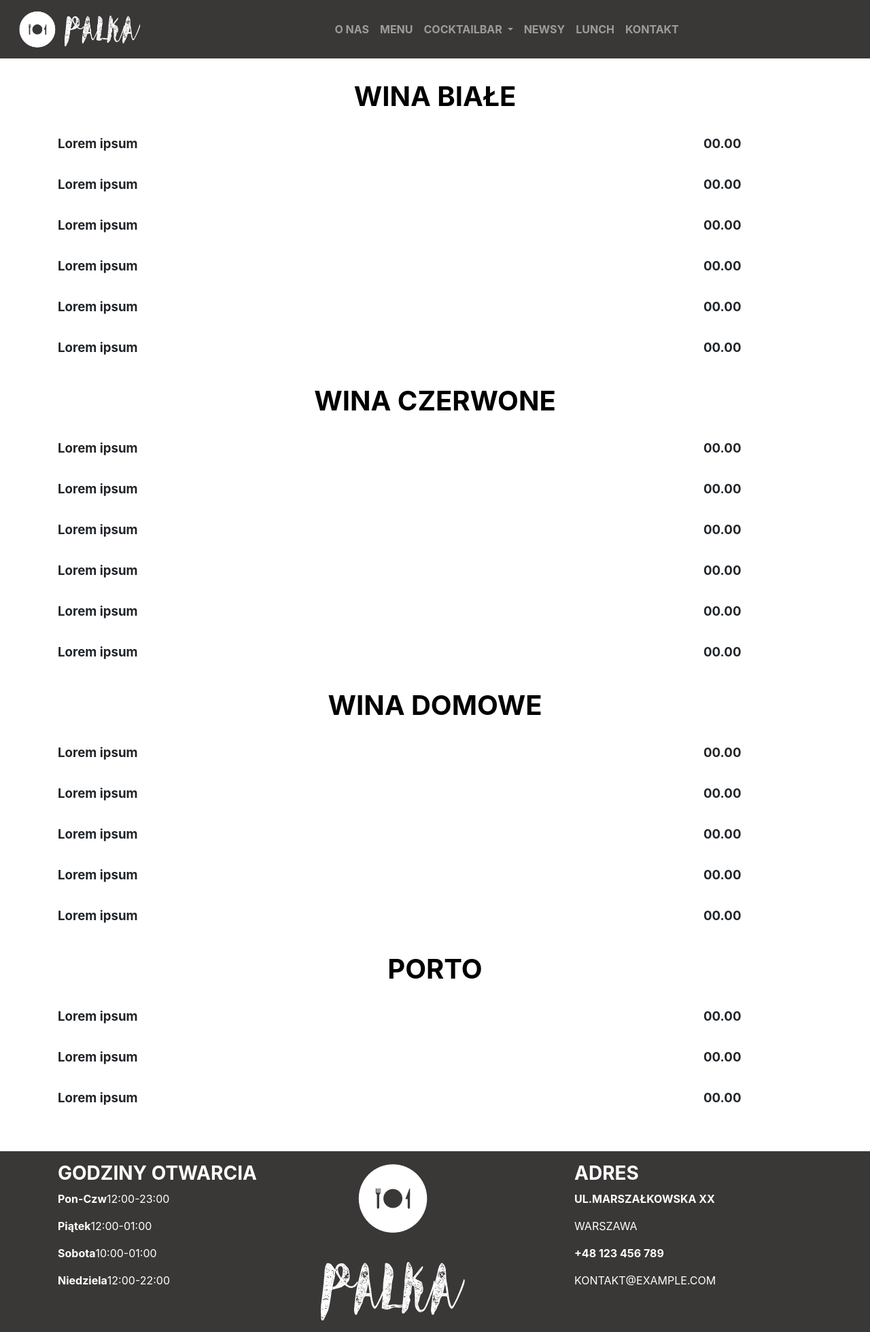
After one commit to PalkaAdam/restaurant-page, a Django app: a page that uses mysite/templates/base.html in a window 1280 px wide. The commit adds this page. Shown: the whole page at 68% size. Run offline with Django 3.2, Linux system fonts and the light colour scheme; some libraries are stand-ins or nearby versions.

Commit message:
Some new templates, and fix contact page

```diff
--- a/mysite/static/css/index.css
+++ b/mysite/static/css/index.css
@@ -4,6 +4,7 @@
 }
 h1 {
     font-weight: bold;
+    color: black;
 }
 
 #first {
@@ -14,10 +15,11 @@ h1 {
 #about {
     width: 100%;
     min-height: 100vh;
-    background-image: url("/static/logos/back2.jpg");
+    background-image: url("/static/logos/back3.png");
     font-size: 20pt;
     padding-top: 100px;
     font-weight:bold;
+    color: white;
 }
 #about h2 {
     font-size: 34pt;
@@ -34,14 +36,17 @@ h1 {
     min-height: 100vh;
     color: white;
     text-align: center;
-    background-image: url("/static/logos/back3.png");
+    background-color: white;
+}
+#menu h1 {
+    font-size: 42pt;
 }
 
 #newsy {
-    padding-top: 100px;
+    padding-top: 90px;
     width: 100%;
     min-height: 100vh;
-    background-color: white;
+    background-image: url("/static/logos/back4.png");
     text-align: center;
 }
 #newsy p {
@@ -49,21 +54,69 @@ h1 {
 }
 #newsy h2 {
     font-weight: bold;
-}
-#promo {
-    width: 100%;
-    min-height: 100vh;
-    background-color: yellow;
+    border-bottom: 4px solid black;
+    padding-bottom: 10px;
 }
 #lunch {
     width: 100%;
     min-height: 100vh;
-    background-color: green;
+    text-align: center;
+    padding-top: 2vh;
+    padding-bottom: 2vh;
+}
+#lunch h4 {
+    font-weight: bold;
 }
 #kontakt {
     width: 100%;
     min-height: 100vh;
-    background-color: yellow;
+    background-color: white;
+}
+iframe {
+    display: inline-block;
+    width: 100%;
+    height: 100%;
+    max-height: 50vh;
+
+}
+#kontakt-mail {
+    margin-left: 10vw;
+    margin-right: 10vw;
+    padding-top: 2vh;
+    padding-bottom: 5vh;
+
+}
+#kontakt-mail textarea {
+    width: 100%;
+    height: 25vh;
+    resize: none;
+}
+#kontakt-mail input {
+    width: 100%;
+}
+.send {
+    text-align: center;
+    background-color: #3A3737;
+    color: white;
+    font-weight: bold;
+    border: 2px solid #3A3737;
+    border-radius: 100px / 50px;
+    width: 20vw;
+    height: 5vh;
+    align: center;
+
+}
+.details {
+    padding-top: 2vh;
+    padding-bottom: 10vh;
+    font-size: 14pt;
+    font-weight: bold;
+    padding-bottom: 5vh;
+}
+.details h1 {
+    text-align:center;
+    padding-top: 2vh;
+    padding-bottom: 2vh;
 }
 footer {
     background-color: #3A3737;
@@ -148,7 +201,7 @@ nav a {
     padding: 2%;
 
 }
-.text-block h4 {
+.text-block h5 {
     position: absolute;
     text-align: center;
     margin: 0;
--- a/mysite/templates/base.html
+++ b/mysite/templates/base.html
@@ -2,7 +2,7 @@
 <html lang="en">
 
 <head>
-    <title>Italian Restaurant</title>
+    <title>PALKA Restaurant</title>
     <meta charset="utf-8">
     <meta name="viewport" content="width=device-width, initial-scale=1">
     <link rel="stylesheet" href="https://maxcdn.bootstrapcdn.com/bootstrap/4.0.0/css/bootstrap.min.css" integrity="sha384-Gn5384xqQ1aoWXA+058RXPxPg6fy4IWvTNh0E263XmFcJlSAwiGgFAW/dAiS6JXm" crossorigin="anonymous">
@@ -27,13 +27,15 @@
   <div class="collapse navbar-collapse" id="navbarNav">
     <ul class="navbar-nav mx-auto">
       <li class="nav-item ">
-        <a class="nav-link" href="#about">
-            O NAS
+        <a class="nav-link" href="{% url 'index' %}#about">
+          O NAS
             <span class="sr-only">(current)</span>
         </a>
       </li>
       <li class="nav-item ">
-        <a class="nav-link" href="#menu">MENU</a>
+        <a class="nav-link" href="{% url 'index' %}#menu">
+          MENU
+        </a>
       </li>
       <li class="nav-item dropdown">
         <a class="nav-link dropdown-toggle" href="#"
@@ -44,22 +46,24 @@
           COCKTAILBAR
         </a>
         <div class="dropdown-menu" aria-labelledby="navbarDropdownMenuLink">
-          <a class="dropdown-item" href="#">KOKTAJLE</a>
-          <a class="dropdown-item" href="#">KARTA WIN</a>
-          <a class="dropdown-item" href="#">KARTA ALKOHOLI</a>
+          <a class="dropdown-item" href="{% url 'cocktails' %}">KOKTAJLE</a>
+          <a class="dropdown-item" href="{% url 'whine' %}">KARTA WIN</a>
         </div>
       </li>
       <li class="nav-item ">
-        <a class="nav-link" href="#newsy">NEWSY</a>
-      </li>
-      <li class="nav-item ">
-        <a class="nav-link" href="#promo">PROMOCJE</a>
+        <a class="nav-link" href="{% url 'index' %}#newsy">
+          NEWSY
+        </a>
       </li>
       <li class="nav-item">
-        <a class="nav-link" href="#lunch">LUNCH</a>
+        <a class="nav-link" href="{% url 'lunch' %}">
+          LUNCH
+        </a>
       </li>
       <li class="nav-item">
-        <a class="nav-link" href="#kontakt">KONTAKT</a>
+        <a class="nav-link" href="{% url 'index' %}#kontakt">
+          KONTAKT
+        </a>
       </li>
     </ul>
   </div>
@@ -68,7 +72,7 @@
 <!-- Scroll up button -->
 
 <button onclick="topFunction()" id="myBtn" title="Go to top">
-    <i class="fas fa-angle-up"></i>
+    <i class="fas fa-chevron-up"></i>
 </button>
 
 <!-- Space for blocks -->
@@ -103,6 +107,7 @@
       </div>
      </div>
 </footer>
+
 <script>
 // When the user scrolls down 20px from the top of the document, show the button
 window.onscroll = function() {scrollFunction()};
@@ -121,5 +126,6 @@ function topFunction() {
     document.documentElement.scrollTop = 0;
 }
 </script>
+
 </body>
 </html>
--- a/mysite/templates/menu.html
+++ b/mysite/templates/menu.html
@@ -1,10 +1,10 @@
 <!DOCTYPE html>
 
-{% extends 'mysite/base.html' %}
+{% extends 'base.html' %}
 <html lang="en">
 <head>
     <meta charset="UTF-8">
-    <title>Menu - Italian Restaurant</title>
+    <title>Menu - PALKA Restaurant</title>
 </head>
 <body>
 {% block content %}
--- /dev/null
+++ b/mysite/templates/whine.html
@@ -0,0 +1,182 @@
+<!DOCTYPE html>
+
+{% extends 'base.html' %}
+<html lang="en">
+<head>
+    <meta charset="UTF-8">
+    <title>KARTA WIN - PALKA Restaurant</title>
+</head>
+<body>
+{% block content %}
+<div class="details">
+    <div class="container">
+        <h1>WINA BIAŁE</h1>
+        <div class="row py-2">
+            <div class="col-sm-10">
+                <p>Lorem ipsum</p>
+            </div>
+            <div class="col-sm-2">
+                <p>00.00</p>
+            </div>
+        </div>
+        <div class="row py-2">
+            <div class="col-sm-10">
+                <p>Lorem ipsum</p>
+            </div>
+            <div class="col-sm-2">
+                <p>00.00</p>
+            </div>
+        </div>
+        <div class="row py-2">
+            <div class="col-sm-10">
+                <p>Lorem ipsum</p>
+            </div>
+            <div class="col-sm-2">
+                <p>00.00</p>
+            </div>
+        </div>
+        <div class="row py-2">
+            <div class="col-sm-10">
+                <p>Lorem ipsum</p>
+            </div>
+            <div class="col-sm-2">
+                <p>00.00</p>
+            </div>
+        </div>
+        <div class="row py-2">
+            <div class="col-sm-10">
+                <p>Lorem ipsum</p>
+            </div>
+            <div class="col-sm-2">
+                <p>00.00</p>
+            </div>
+        </div>
+        <div class="row py-2">
+            <div class="col-sm-10">
+                <p>Lorem ipsum</p>
+            </div>
+            <div class="col-sm-2">
+                <p>00.00</p>
+            </div>
+        </div>
+        <h1>WINA CZERWONE</h1>
+        <div class="row py-2">
+            <div class="col-sm-10">
+                <p>Lorem ipsum</p>
+            </div>
+            <div class="col-sm-2">
+                <p>00.00</p>
+            </div>
+        </div>
+        <div class="row py-2">
+            <div class="col-sm-10">
+                <p>Lorem ipsum</p>
+            </div>
+            <div class="col-sm-2">
+                <p>00.00</p>
+            </div>
+        </div>
+        <div class="row py-2">
+            <div class="col-sm-10">
+                <p>Lorem ipsum</p>
+            </div>
+            <div class="col-sm-2">
+                <p>00.00</p>
+            </div>
+        </div>
+        <div class="row py-2">
+            <div class="col-sm-10">
+                <p>Lorem ipsum</p>
+            </div>
+            <div class="col-sm-2">
+                <p>00.00</p>
+            </div>
+        </div>
+        <div class="row py-2">
+            <div class="col-sm-10">
+                <p>Lorem ipsum</p>
+            </div>
+            <div class="col-sm-2">
+                <p>00.00</p>
+            </div>
+        </div>
+        <div class="row py-2">
+            <div class="col-sm-10">
+                <p>Lorem ipsum</p>
+            </div>
+            <div class="col-sm-2">
+                <p>00.00</p>
+            </div>
+        </div>
+        <h1>WINA DOMOWE</h1>
+        <div class="row py-2">
+            <div class="col-sm-10">
+                <p>Lorem ipsum</p>
+            </div>
+            <div class="col-sm-2">
+                <p>00.00</p>
+            </div>
+        </div>
+        <div class="row py-2">
+            <div class="col-sm-10">
+                <p>Lorem ipsum</p>
+            </div>
+            <div class="col-sm-2">
+                <p>00.00</p>
+            </div>
+        </div>
+        <div class="row py-2">
+            <div class="col-sm-10">
+                <p>Lorem ipsum</p>
+            </div>
+            <div class="col-sm-2">
+                <p>00.00</p>
+            </div>
+        </div>
+        <div class="row py-2">
+            <div class="col-sm-10">
+                <p>Lorem ipsum</p>
+            </div>
+            <div class="col-sm-2">
+                <p>00.00</p>
+            </div>
+        </div>
+        <div class="row py-2">
+            <div class="col-sm-10">
+                <p>Lorem ipsum</p>
+            </div>
+            <div class="col-sm-2">
+                <p>00.00</p>
+            </div>
+        </div>
+        <h1>PORTO</h1>
+        <div class="row py-2">
+            <div class="col-sm-10">
+                <p>Lorem ipsum</p>
+            </div>
+            <div class="col-sm-2">
+                <p>00.00</p>
+            </div>
+        </div>
+        <div class="row py-2">
+            <div class="col-sm-10">
+                <p>Lorem ipsum</p>
+            </div>
+            <div class="col-sm-2">
+                <p>00.00</p>
+            </div>
+        </div>
+        <div class="row py-2">
+            <div class="col-sm-10">
+                <p>Lorem ipsum</p>
+            </div>
+            <div class="col-sm-2">
+                <p>00.00</p>
+            </div>
+        </div>
+    </div>
+</div>
+
+{% endblock %}
+</body>
+</html>
--- a/mysite/urls.py
+++ b/mysite/urls.py
@@ -4,4 +4,7 @@ from . import views
 urlpatterns = [
     url(r'^$', views.index, name='index'),
     url(r'^menu/$', views.menu, name='menu'),
+    url(r'^karta-win/$', views.whine, name='whine'),
+    url(r'^koktajle/$', views.cocktails, name='cocktails'),
+    url(r'^lunch/$', views.lunch, name='lunch'),
 ]
--- a/mysite/views.py
+++ b/mysite/views.py
@@ -1,8 +1,28 @@
-from django.shortcuts import render
+from django.shortcuts import render, redirect
+from django.core.mail import BadHeaderError
+from django.http import HttpResponse
+
+from .forms import ContactForm
 
 
 def index(request):
-    return render(request, 'index.html')
+    if request.method == 'GET':
+        form = ContactForm()
+
+    else:
+        form = ContactForm(request.POST)
+        if form.is_valid():
+            phone_number = form.cleaned_data['phone_number']
+            from_email = form.cleaned_data['from_email']
+            message = form.cleaned_data['message']
+            contact_name = form.cleaned_data['contact_name']
+            try:
+                send_mail(subject, message, from_email, contact_name, ['admin@example.com'])
+            except BadHeaderError:
+                return HttpResponse('Invalid header found.')
+            return redirect('success')
+
+    return render(request, 'index.html', {'form': form})
 
 
 def menu(request):
@@ -11,3 +31,15 @@ def menu(request):
 
 def base(request):
     return render(request, 'base.html')
+
+
+def whine(request):
+    return render(request, 'whine.html')
+
+
+def cocktails(request):
+    return render(request, 'cocktails.html')
+
+
+def lunch(request):
+    return render(request, 'lunch.html')
--- a/portfolio/settings.py
+++ b/portfolio/settings.py
@@ -120,3 +120,5 @@ USE_TZ = True
 
 STATIC_URL = '/static/'
 STATIC_ROOT = os.path.join(BASE_DIR, 'static')
+
+EMAIL_BACKEND = 'django.core.mail.backends.console.EmailBackend'
--- a/portfolio/urls.py
+++ b/portfolio/urls.py
@@ -20,4 +20,5 @@ from django.conf.urls import include, url
 urlpatterns = [
     url('admin/', admin.site.urls),
     url('', include('mysite.urls' )),
+
 ]
```
Also changed, not shown: mysite/forms.py (added, +8 -0 lines), mysite/templates/cocktails.html (added, +142 -0 lines), mysite/templates/index.html (+48 -32 lines), mysite/templates/lunch.html (added, +61 -0 lines), mysite/static/logos/back2.jpg (deleted), mysite/static/logos/back4.png (added).
